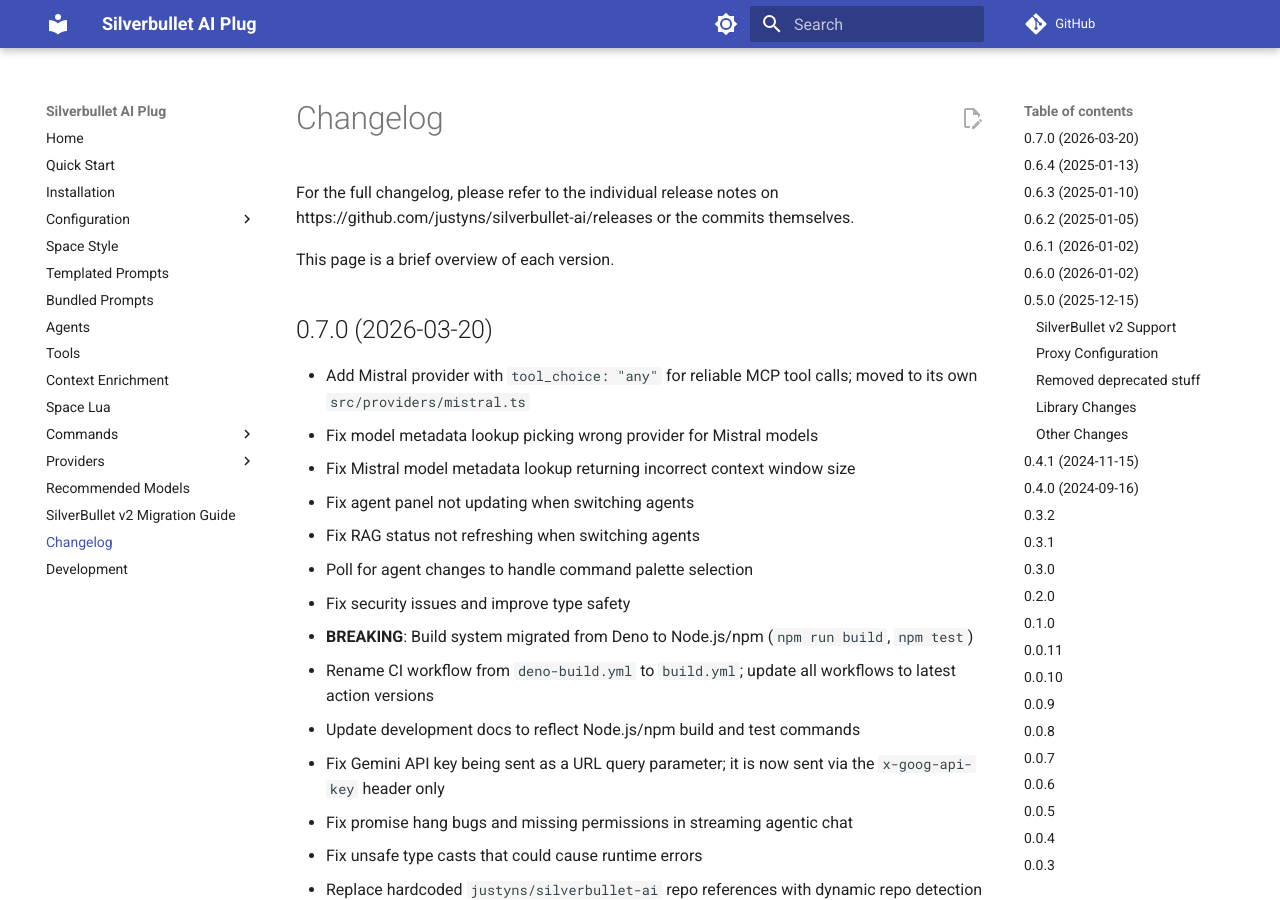
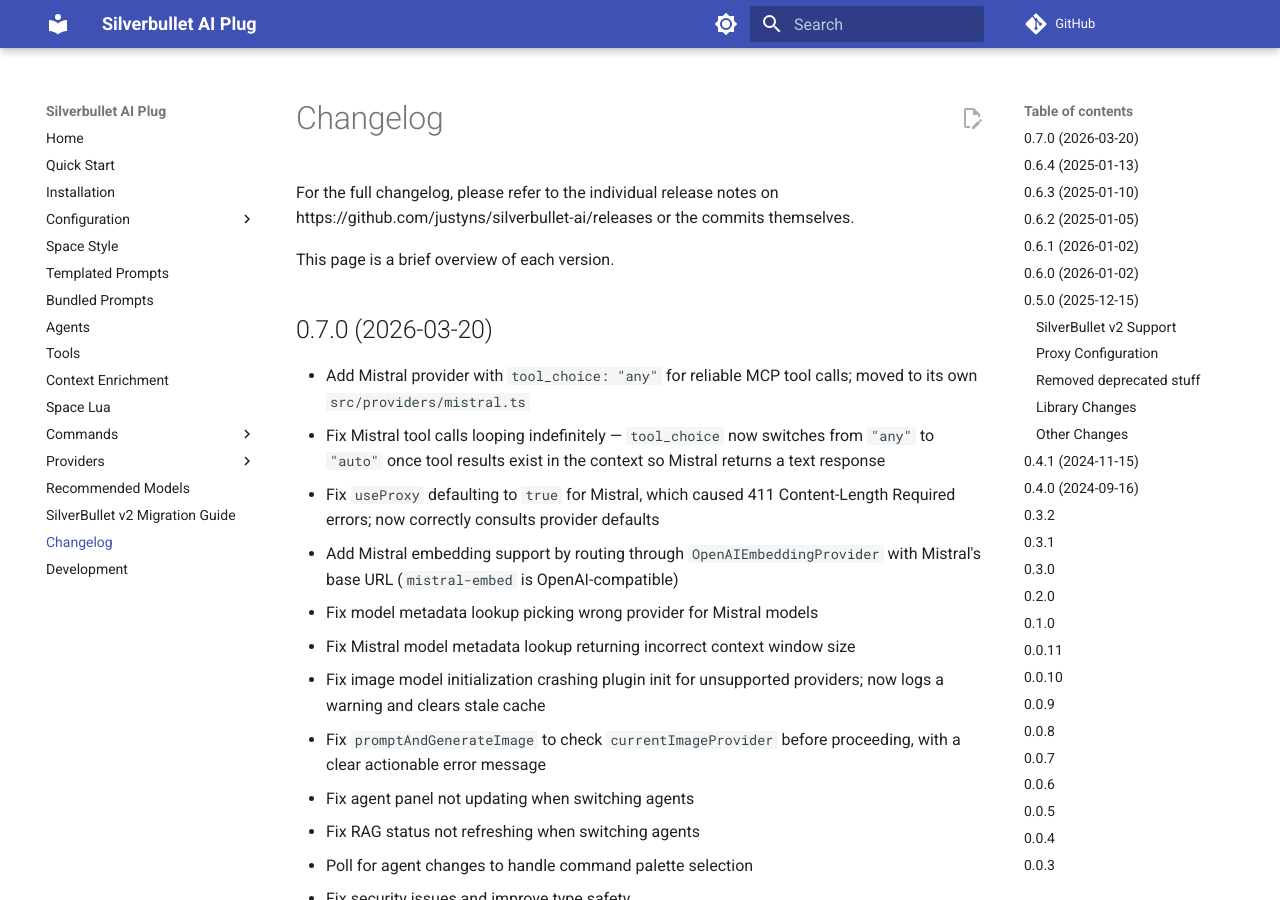
Before and after one commit to justyns/silverbullet-ai, an MkDocs documentation site: the page built from docs/Changelog.md, in a window 1280 px wide and 900 px high. Built offline with MkDocs 1.6.1 and Material for MkDocs 9.7.7, drawn with Linux system fonts in a browser that asks for light colours; comment, search, counter and statistics services are not loaded.

Commit message:
Update changelog for 0.7.0 with Mistral and image gen fixes

```diff
--- a/docs/Changelog.md
+++ b/docs/Changelog.md
@@ -5,8 +5,13 @@
 ## 0.7.0 (2026-03-20)
 
 - Add Mistral provider with `tool_choice: "any"` for reliable MCP tool calls; moved to its own `src/providers/mistral.ts`
+- Fix Mistral tool calls looping indefinitely — `tool_choice` now switches from `"any"` to `"auto"` once tool results exist in the context so Mistral returns a text response
+- Fix `useProxy` defaulting to `true` for Mistral, which caused 411 Content-Length Required errors; now correctly consults provider defaults
+- Add Mistral embedding support by routing through `OpenAIEmbeddingProvider` with Mistral's base URL (`mistral-embed` is OpenAI-compatible)
 - Fix model metadata lookup picking wrong provider for Mistral models
 - Fix Mistral model metadata lookup returning incorrect context window size
+- Fix image model initialization crashing plugin init for unsupported providers; now logs a warning and clears stale cache
+- Fix `promptAndGenerateImage` to check `currentImageProvider` before proceeding, with a clear actionable error message
 - Fix agent panel not updating when switching agents
 - Fix RAG status not refreshing when switching agents
 - Poll for agent changes to handle command palette selection
```
